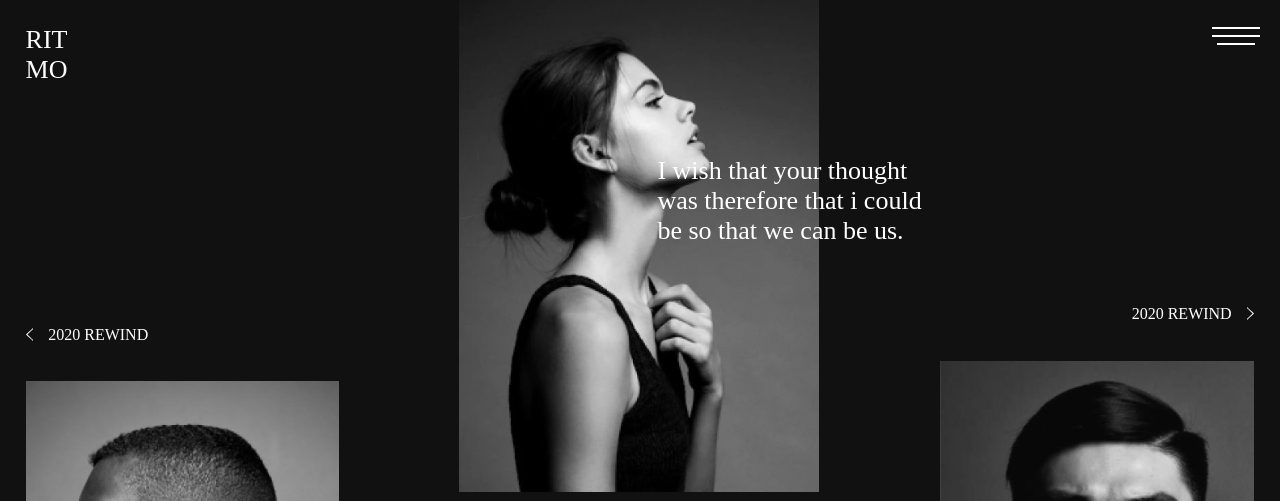
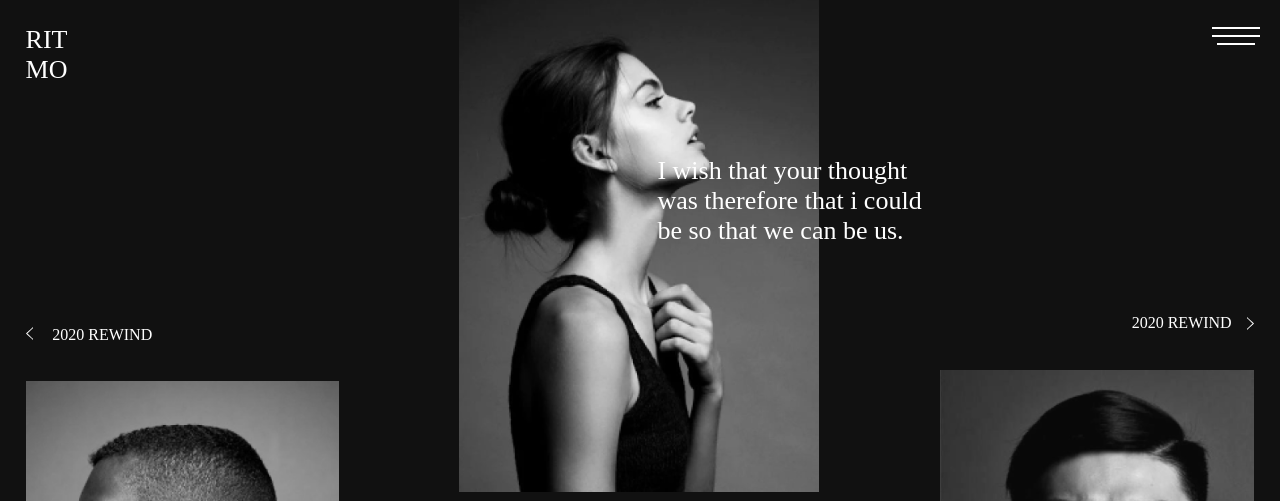
Before and after one commit to Bubblegumi/Dev-1, a plain HTML site: page index.html in a window 1280 px wide. Shown: the top 501 px of the page. Drawn offline with Linux system fonts and the light colour scheme; a web font is replaced by a local one.

Commit message:
small fixes

```diff
--- a/css/style.css
+++ b/css/style.css
@@ -151,13 +151,14 @@ p {
 .collection-slider-wrap {
     padding-top: 77%;
     padding-bottom: 12%;
-    display: flex;
-    align-items: center;
 }
 
 .collection-slider-wrap-r {
-    padding-top: 89%;
+    padding-top: 92%;
     padding-bottom: 12%;
+}
+
+.collection-slider-link-r {
     display: flex;
     justify-content: flex-end;
     align-items: center;
@@ -212,6 +213,7 @@ h1 {
 }
 
 /* media queries */
+
 @media only screen and (max-width: 1460px) {
     h1 {
         font-size: 80px;
@@ -262,4 +264,9 @@ h1 {
     .menu__item {
         padding: 12px 15px;
     }
+
+    h1 {
+        margin: 0 auto;
+        font-size: 60px;
+    }
 }
--- a/index.html
+++ b/index.html
@@ -11,10 +11,12 @@
         <div class="container">
             <div class="left-column">
                 <p>Rit<br>mo</p>
-                    <a href="#" class="collection-slider-wrap">
+                <div class="collection-slider-wrap">
+                    <a href="#" class="collection-slider-link">
                         <img class="collection-slider-arrow" src="./img/arrow-l.png" alt="Sorry">
                         2020 rewind
                     </a>
+                </div>
                 <img src="./img/img-1.png" class="img-fluid scale-hover" alt="Sorry">
             </div>
             <div class="middle-column">
@@ -37,10 +39,12 @@
                         <li><a class="menu__item" href="#">Contact us</a></li>
                     </ul>
                 </div>
-                <a href="#" class="collection-slider-wrap-r">
-                    2020 rewind
-                    <img class="collection-slider-arrow-r" src="./img/arrow-l.png" alt="Sorry">
-                </a>
+                <div class="collection-slider-wrap-r">
+                    <a href="#" class="collection-slider-link-r">
+                        2020 rewind
+                        <img class="collection-slider-arrow-r" src="./img/arrow-l.png" alt="Sorry">
+                    </a>
+                </div>
                 <img src="./img/img-2.png" class="img-fluid scale-hover" alt="Sorry">
             </div>
         </div>
```
